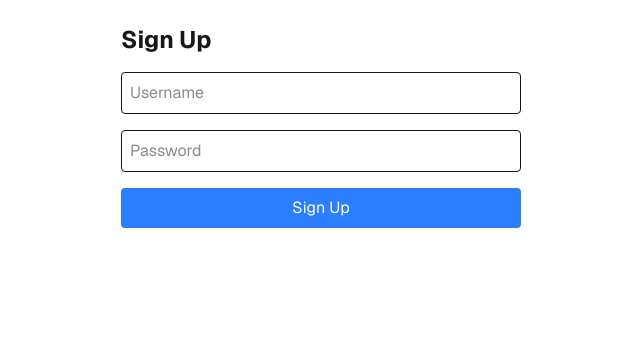
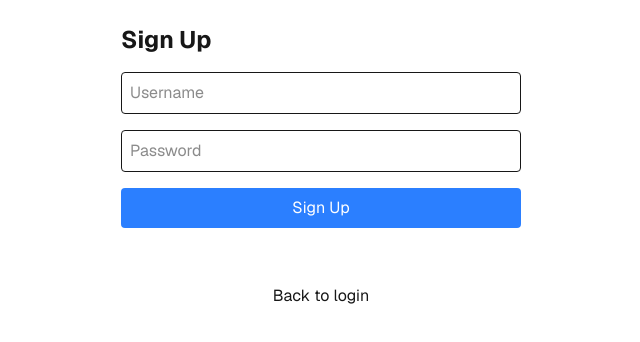
Before and after one commit to DReaper55/chatbot-web, a Next.js app: page /signup in a window 1280 px wide. Shown: the top 342 px of the page, without its empty margins (319-959 px from the left). Built offline with nearby package versions, Linux system fonts and the light colour scheme.

Commit message:
Added sign up button

```diff
--- a/src/app/login/page.tsx
+++ b/src/app/login/page.tsx
@@ -59,6 +59,10 @@ export default function LoginPage() {
         <button type="submit" className="w-full bg-blue-500 text-white p-2 rounded">
           Login
         </button>
+
+        <button onClick={() => router.push("/signup")} className="w-full mt-[10%] cursor-pointer">
+          Sign up
+        </button>
       </form>
     </div>
   );
--- a/src/app/signup/page.tsx
+++ b/src/app/signup/page.tsx
@@ -75,6 +75,10 @@ export default function SignupPage() {
         <button type="submit" className="w-full bg-blue-500 text-white p-2 rounded">
           Sign Up
         </button>
+
+        <button onClick={() => router.push("/")} className="w-full mt-[10%] cursor-pointer">
+          Back to login
+        </button>
       </form>
     </div>
   );
```
